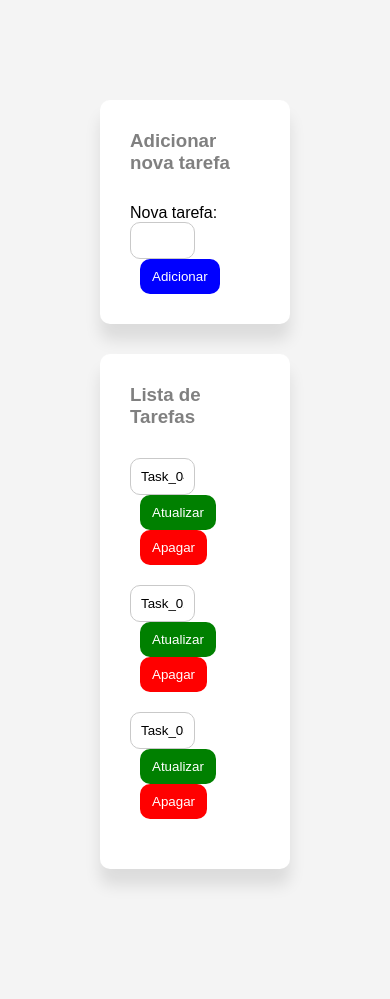
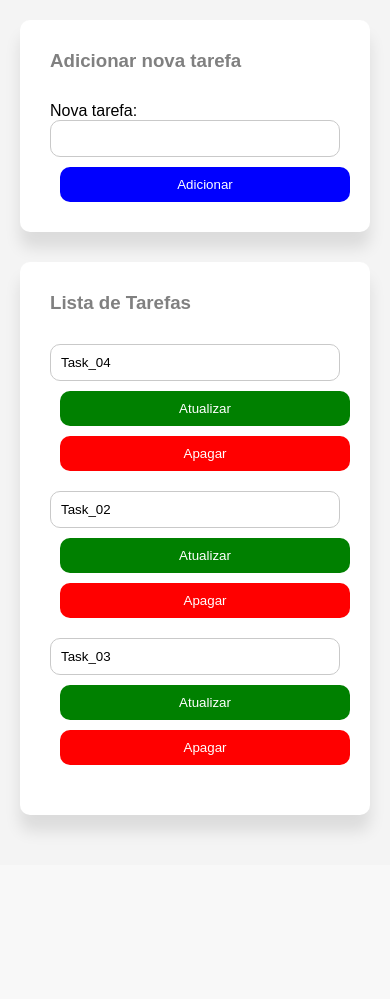
Before and after one commit to RuanOliveira-dev/To-do-App, a Flask app: page / in a window 390 px wide. After the commit the page ends 834 px from the top, so only its background shows below. Run offline with Flask 3, Linux system fonts and the light colour scheme.

Commit message:
Final commit

```diff
--- a/static/style.css
+++ b/static/style.css
@@ -86,3 +86,16 @@ ul {
 li {
     margin-bottom: 20px; /* Espaçamento entre os itens da lista */
 }
+
+@media (max-width: 600px) {
+    body {
+        padding: 20px; /* Reduz o preenchimento em telas menores */
+    }
+    input {
+        width: 100%; /* Campo de entrada ocupa toda a largura em telas pequenas */
+    }
+    #add_button, #update_button, #delete_button {
+        width: 100%; /* Botões ocupam toda a largura em telas pequenas */
+        margin-top: 10px; /* Espaçamento vertical entre botões */
+    }
+}
```
Also changed, not shown: instance/todo.db.
